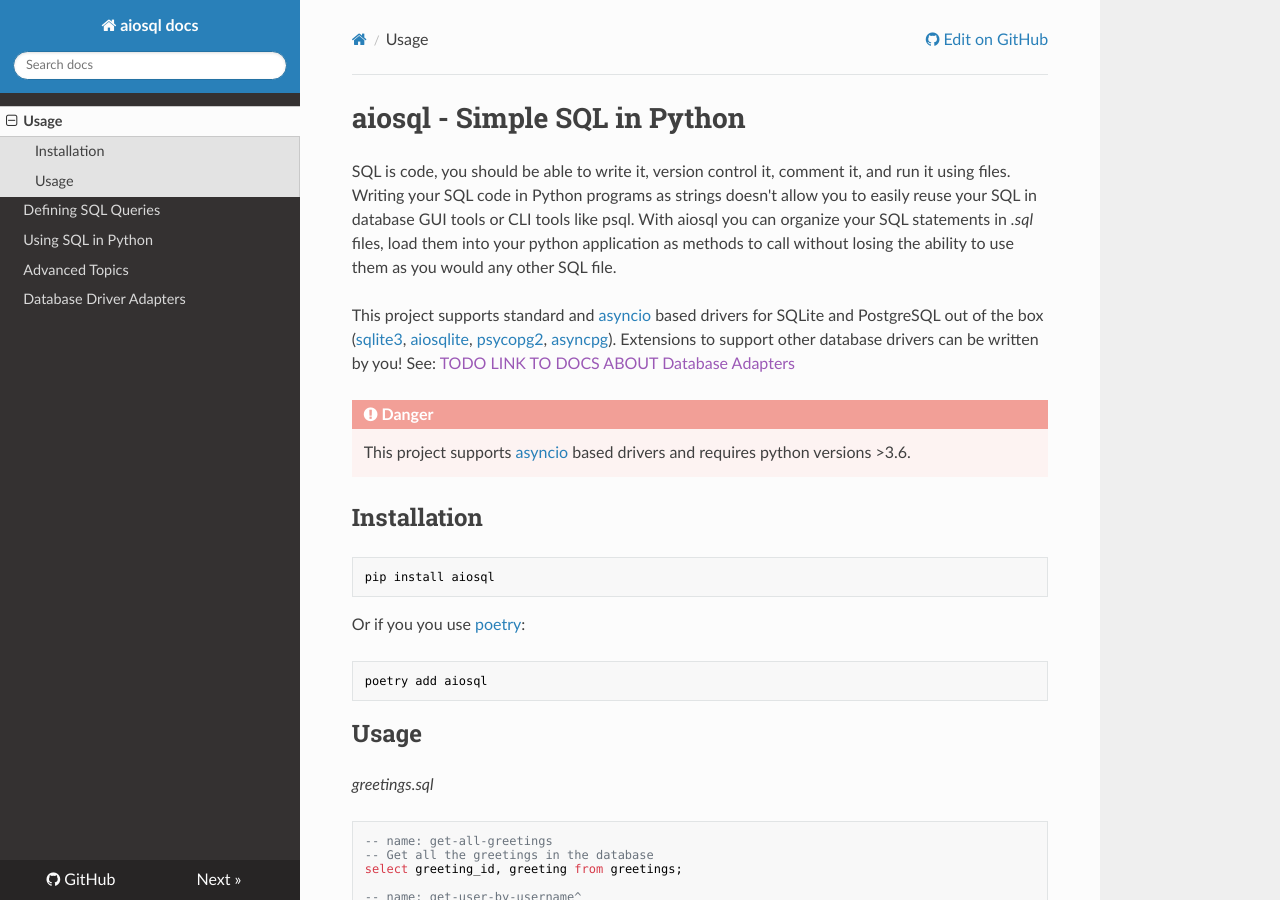
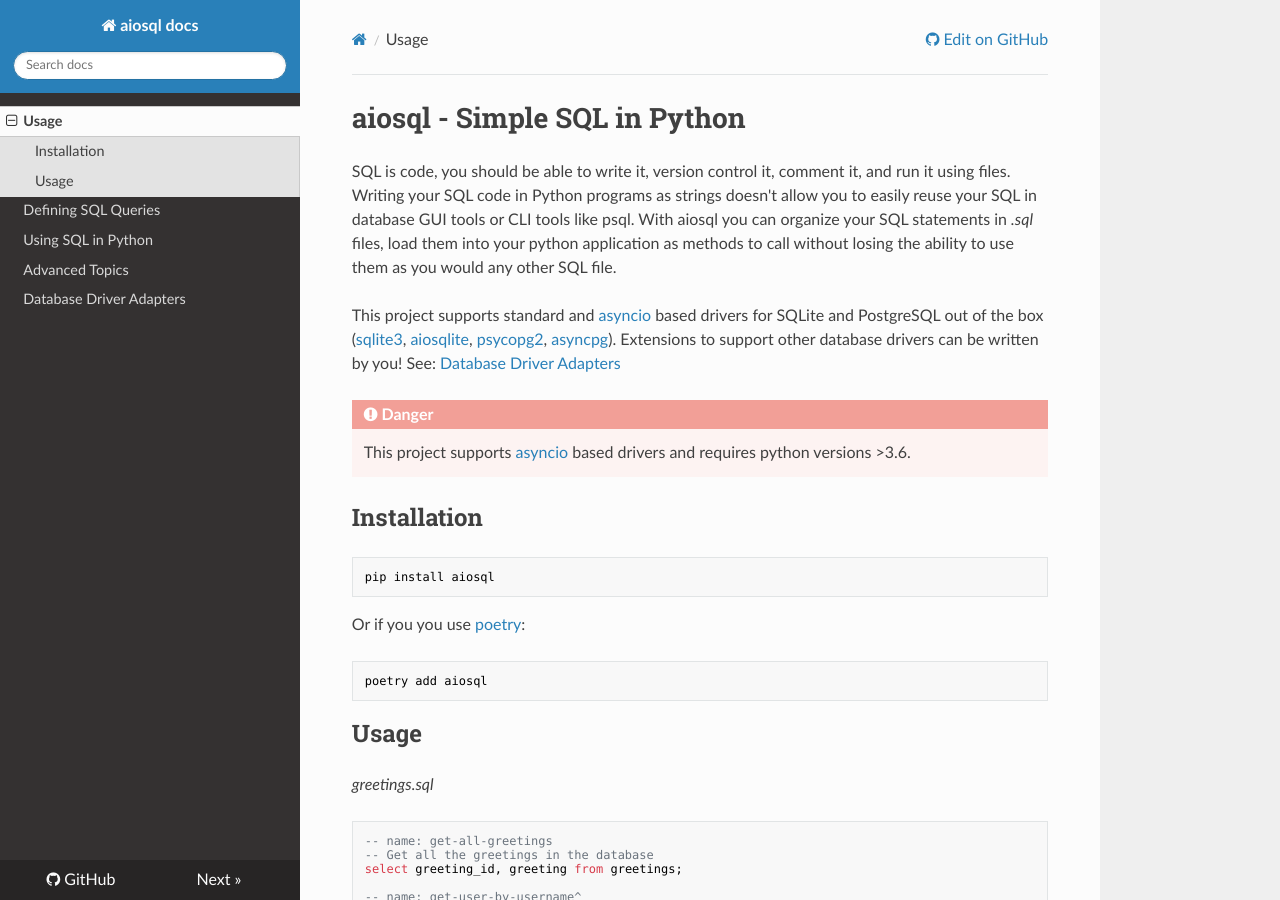
Before and after one commit to nackjicholson/aiosql, an MkDocs documentation site: the page built from docs/index.md, in a window 1280 px wide and 900 px high. Built offline with MkDocs 1.6.1, drawn with Linux system fonts in a browser that asks for light colours; nearby versions of some CDN libraries.

Commit message:
fix database driver adapter link on index page

```diff
--- a/docs/index.md
+++ b/docs/index.md
@@ -2,7 +2,7 @@
 
 SQL is code, you should be able to write it, version control it, comment it, and run it using files. Writing your SQL code in Python programs as strings doesn't allow you to easily reuse your SQL in database GUI tools or CLI tools like psql. With aiosql you can organize your SQL statements in _.sql_ files, load them into your python application as methods to call without losing the ability to use them as you would any other SQL file.
 
-This project supports standard and [asyncio](https://docs.python.org/3/library/asyncio.html) based drivers for SQLite and PostgreSQL out of the box ([sqlite3](https://docs.python.org/3/library/sqlite3.html), [aiosqlite](https://aiosqlite.omnilib.dev/en/latest/?badge=latest), [psycopg2](https://www.psycopg.org/docs/), [asyncpg](https://magicstack.github.io/asyncpg/current/)). Extensions to support other database drivers can be written by you! See: [TODO LINK TO DOCS ABOUT Database Adapters]()
+This project supports standard and [asyncio](https://docs.python.org/3/library/asyncio.html) based drivers for SQLite and PostgreSQL out of the box ([sqlite3](https://docs.python.org/3/library/sqlite3.html), [aiosqlite](https://aiosqlite.omnilib.dev/en/latest/?badge=latest), [psycopg2](https://www.psycopg.org/docs/), [asyncpg](https://magicstack.github.io/asyncpg/current/)). Extensions to support other database drivers can be written by you! See: [Database Driver Adapters](./database-driver-adapters.md)
 
 !!! danger
 
```
